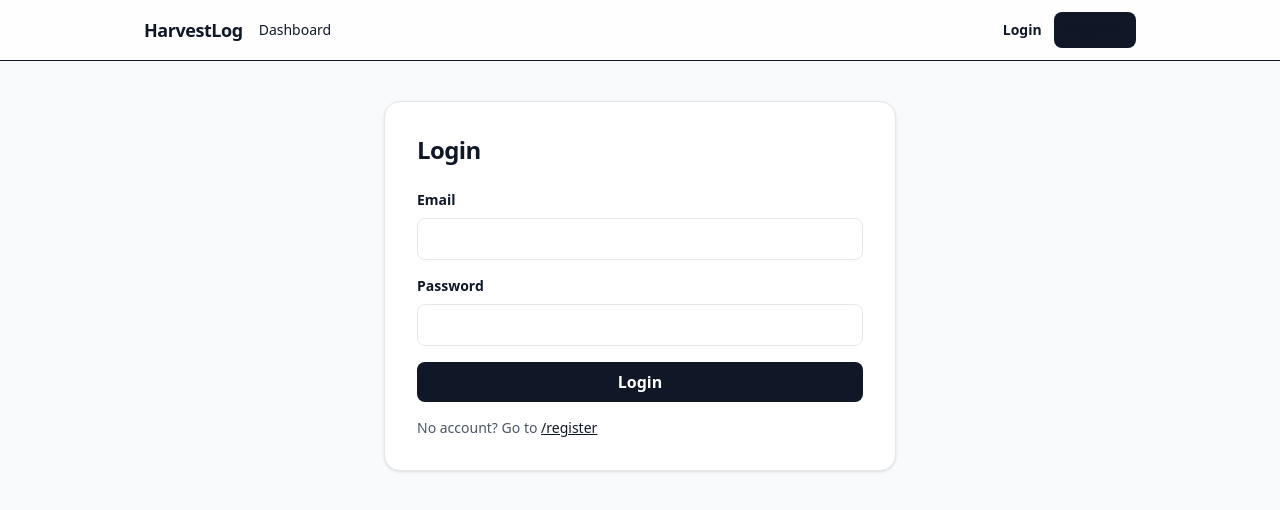
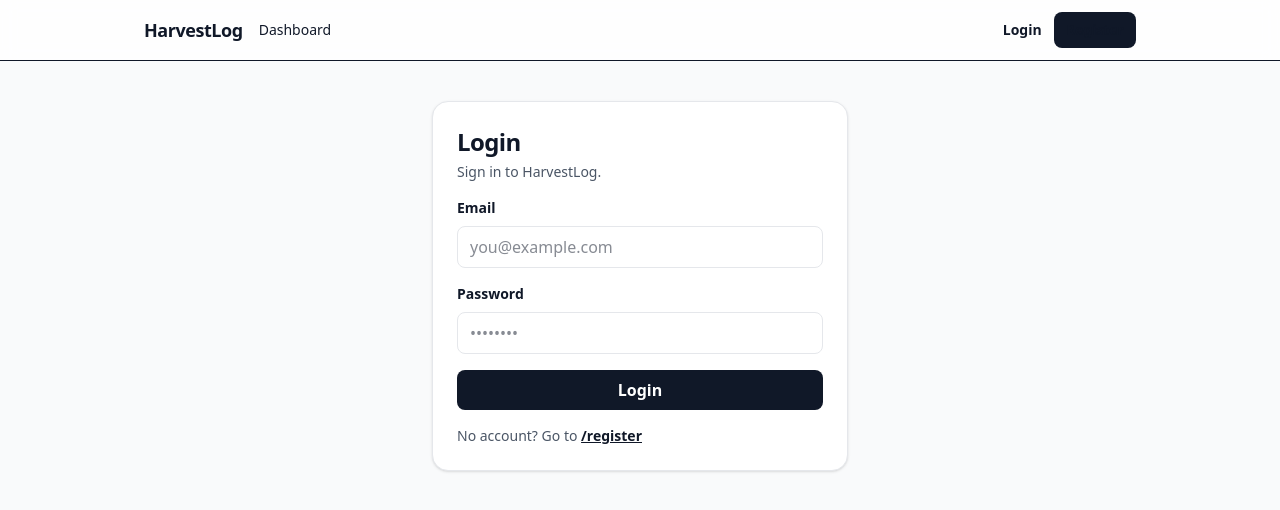
Before and after one commit to pastormosesthiari-pixel/harvestlog-web, a Next.js app: page /login in a window 1280 px wide. Shown: the top 510 px of the page. Built offline with nearby package versions, Linux system fonts and the light colour scheme; no server answers.

Commit message:
Fix login stuck by forcing session check + redirect

```diff
--- a/app/login/page.tsx
+++ b/app/login/page.tsx
@@ -1,20 +1,14 @@
 "use client";
 
 import { useState } from "react";
-import { useRouter, useSearchParams } from "next/navigation";
 import { supabase } from "../../lib/supabaseClient";
 
 export default function LoginPage() {
-  const router = useRouter();
-  const params = useSearchParams();
-
   const [email, setEmail] = useState("");
   const [password, setPassword] = useState("");
 
   const [loading, setLoading] = useState(false);
   const [msg, setMsg] = useState<string | null>(null);
-
-  const next = params.get("next") || "/dashboard";
 
   const onLogin = async (e: React.FormEvent) => {
     e.preventDefault();
@@ -22,46 +16,55 @@ export default function LoginPage() {
     setLoading(true);
 
     try {
-      const { data, error } = await supabase.auth.signInWithPassword({
+      const { error } = await supabase.auth.signInWithPassword({
         email,
         password,
       });
 
       if (error) {
         setMsg("❌ " + error.message);
+        setLoading(false);
         return;
       }
 
-      if (!data.session) {
-        setMsg("❌ Login failed: no session returned.");
+      // Confirm we actually have a session (important on Vercel)
+      const { data: sess } = await supabase.auth.getSession();
+      if (!sess.session) {
+        setMsg("❌ Login succeeded but no session found. Check Supabase Auth URL config.");
+        setLoading(false);
         return;
       }
 
-      // Force navigation after success
-      router.replace(next);
-      router.refresh();
+      // Hard redirect (works reliably)
+      window.location.assign("/dashboard");
     } catch (err: any) {
-      setMsg("❌ " + (err?.message ?? "Unknown error"));
-    } finally {
-      // IMPORTANT: always stop the spinner
+      setMsg("❌ Login failed: " + (err?.message ?? "Unknown error"));
       setLoading(false);
     }
   };
 
   return (
-    <main className="mx-auto mt-10 max-w-lg rounded-2xl border border-gray-200 bg-white p-8 shadow-sm">
+    <main className="mx-auto mt-10 w-full max-w-md space-y-6 px-4">
+      <div className="rounded-2xl border border-gray-200 bg-white p-6 shadow-sm">
         <h1 className="text-2xl font-extrabold tracking-tight">Login</h1>
+        <p className="mt-1 text-sm text-gray-600">Sign in to HarvestLog.</p>
 
-      <form onSubmit={onLogin} className="mt-6 grid gap-4">
+        {msg && (
+          <div className="mt-4 rounded-lg border border-yellow-200 bg-yellow-50 px-4 py-3 text-sm">
+            {msg}
+          </div>
+        )}
+
+        <form onSubmit={onLogin} className="mt-4 grid gap-4">
           <div className="grid gap-2">
             <label className="text-sm font-semibold">Email</label>
             <input
               className="rounded-lg border border-gray-200 px-3 py-2 outline-none focus:ring-2 focus:ring-gray-300"
               value={email}
               onChange={(e) => setEmail(e.target.value)}
+              placeholder="you@example.com"
               type="email"
               required
-            autoComplete="email"
             />
           </div>
 
@@ -71,17 +74,11 @@ export default function LoginPage() {
               className="rounded-lg border border-gray-200 px-3 py-2 outline-none focus:ring-2 focus:ring-gray-300"
               value={password}
               onChange={(e) => setPassword(e.target.value)}
+              placeholder="••••••••"
               type="password"
               required
-            autoComplete="current-password"
             />
           </div>
-
-        {msg && (
-          <div className="rounded-lg border border-yellow-200 bg-yellow-50 px-4 py-3 text-sm">
-            {msg}
-          </div>
-        )}
 
           <button
             disabled={loading}
@@ -91,9 +88,10 @@ export default function LoginPage() {
           </button>
 
           <p className="text-sm text-gray-600">
-          No account? Go to <a className="underline" href="/register">/register</a>
+            No account? Go to <a className="font-semibold underline" href="/register">/register</a>
           </p>
         </form>
+      </div>
     </main>
   );
 }
```
Lines whose indentation alone changed are shown as unchanged.
